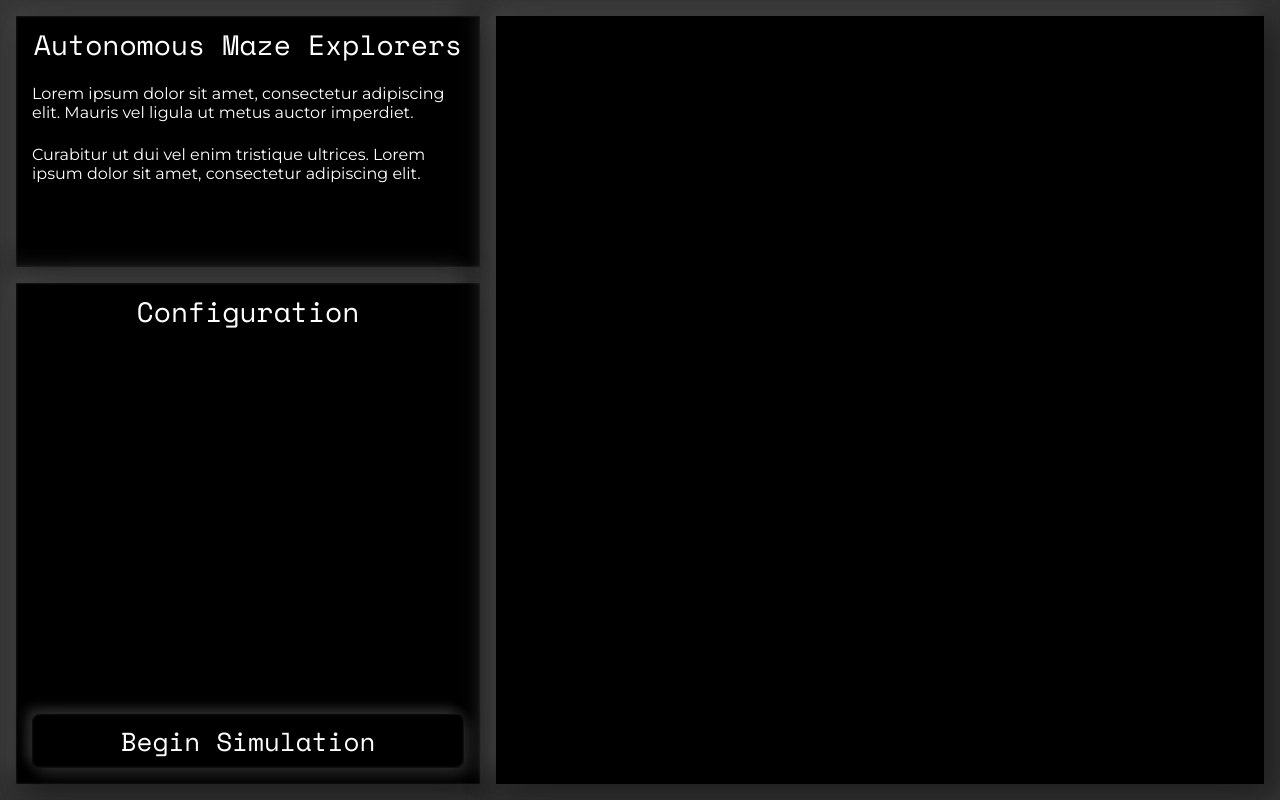
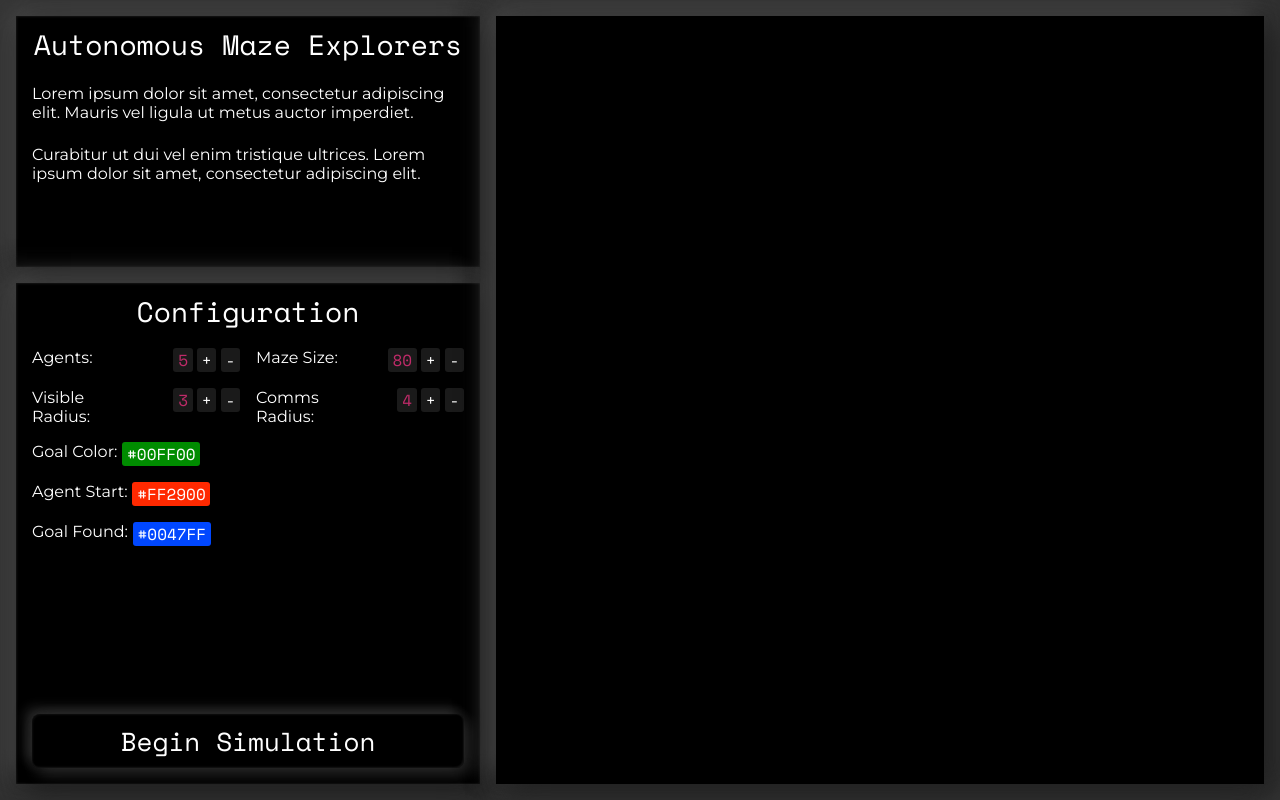
Before and after one commit to We-Gold/slam-maze-explorer, a website built with Vite: page index.html in a window 1280 px wide. Built offline with nearby package versions, Linux system fonts and the light colour scheme; what algernon-js would draw is missing.

Commit message:
Add configuration and color options to index.html and style.css

```diff
--- a/index.html
+++ b/index.html
@@ -21,6 +21,62 @@
       <div class="config-panel panel">
         <div>
           <h1>Configuration</h1>
+          <div class="numeric-config-area">
+            <div class="numeric-config">
+              <span class="config-label">Agents:</span>
+              <span>
+                <span class="pill primary-text">5</span>
+                <span class="controls">
+                  <span class="pill">+</span>
+                  <span class="pill">-</span>
+                </span>
+              </span>
+            </div>
+            <div class="numeric-config">
+              <span class="config-label">Maze Size:</span>
+              <span>
+                <span class="pill primary-text">80</span>
+                <span class="controls">
+                  <span class="pill">+</span>
+                  <span class="pill">-</span>
+                </span>
+              </span>
+            </div>
+            <div class="numeric-config">
+              <span class="config-label">Visible Radius:</span>
+              <span>
+                <span class="pill primary-text">3</span>
+                <span class="controls">
+                  <span class="pill">+</span>
+                  <span class="pill">-</span>
+                </span>
+              </span>
+            </div>
+            <div class="numeric-config">
+              <span class="config-label">Comms Radius:</span>
+              <span>
+                <span class="pill primary-text">4</span>
+                <span class="controls">
+                  <span class="pill">+</span>
+                  <span class="pill">-</span>
+                </span>
+              </span>
+            </div>
+          </div>
+          <div class="color-config-area">
+            <div class="color-config">
+              <span class="config-label">Goal Color:</span>
+              <span class="color-pill" style="background-color: rgba(0, 255, 0, 0.55);">#00FF00</span>
+            </div>
+            <div class="color-config">
+              <span class="config-label">Agent Start:</span>
+              <span class="color-pill" style="background-color: #FF2900;">#FF2900</span>
+            </div>
+            <div class="color-config">
+              <span class="config-label">Goal Found:</span>
+              <span class="color-pill" style="background-color: #0047FF;">#0047FF</span>
+            </div>
+          </div>
         </div>
         <a class="begin-button">
           <p>Begin Simulation</p>
--- a/style.css
+++ b/style.css
@@ -133,3 +133,78 @@ h1 {
 .begin-button:hover {
 	cursor: pointer;
 }
+
+.primary-text {
+	color: var(--primary);
+}
+
+.config-label {
+	font-family: "Montserrat";
+	font-size: 1rem;
+	font-style: normal;
+	font-weight: 400;
+	line-height: normal;
+	max-width: 50%;
+}
+
+.numeric-config-area {
+	margin: 1rem;
+	width: calc(100% - 2rem);
+	display: grid;
+	gap: 1rem;
+	grid-template-columns: 1fr 1fr;
+}
+
+.color-config-area {
+	margin: 1rem;
+	width: calc(100% - 2rem);
+	display: grid;
+	gap: 1rem;
+	grid-template-columns: 1fr;
+}
+
+.numeric-config {
+	display: flex;
+	flex-direction: row;
+	justify-content: space-between;
+}
+
+.color-config {
+	display: flex;
+	flex-direction: row;
+	justify-content: start;
+}
+
+.controls > .pill:hover {
+	cursor: pointer;
+}
+
+.pill {
+	border-radius: 0.1875rem;
+	background: rgba(119, 119, 119, 0.22);
+	text-align: center;
+	font-family: Space Mono;
+	font-size: 1rem;
+	font-style: normal;
+	font-weight: 400;
+	line-height: normal;
+	padding: 0 0.3rem;
+	font-family: "Space Mono";
+}
+
+.color-pill {
+	border-radius: 0.1875rem;
+	text-align: center;
+	font-family: Space Mono;
+	font-size: 1rem;
+	font-style: normal;
+	font-weight: 400;
+	line-height: normal;
+	padding: 0 0.3rem;
+	font-family: "Space Mono";
+	margin-left: 0.3rem;
+}
+
+.color-pill:hover {
+	cursor: pointer;
+}
```
